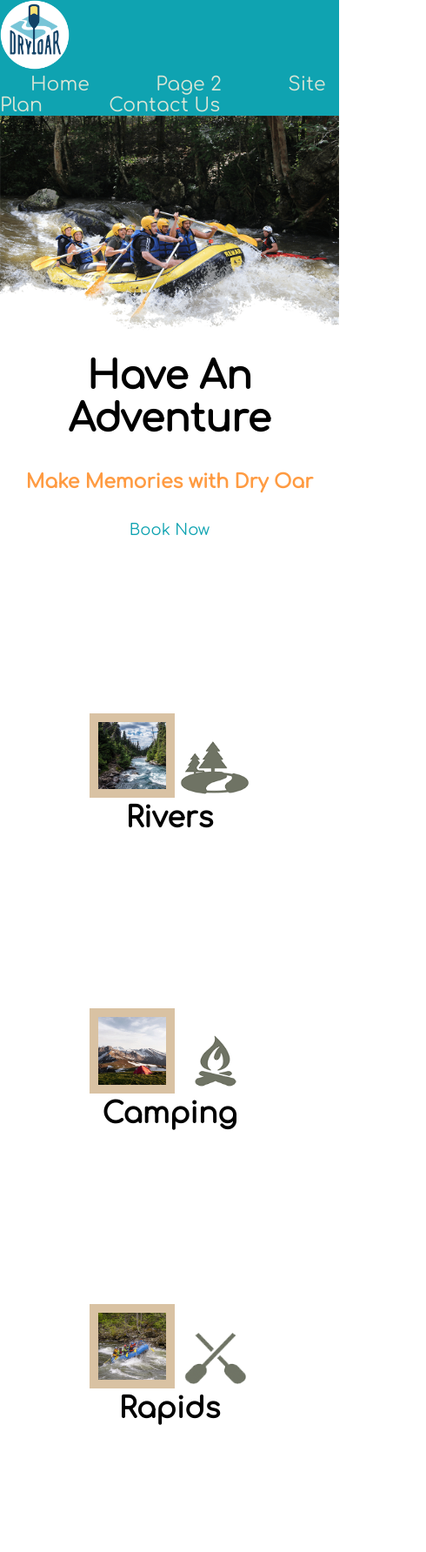
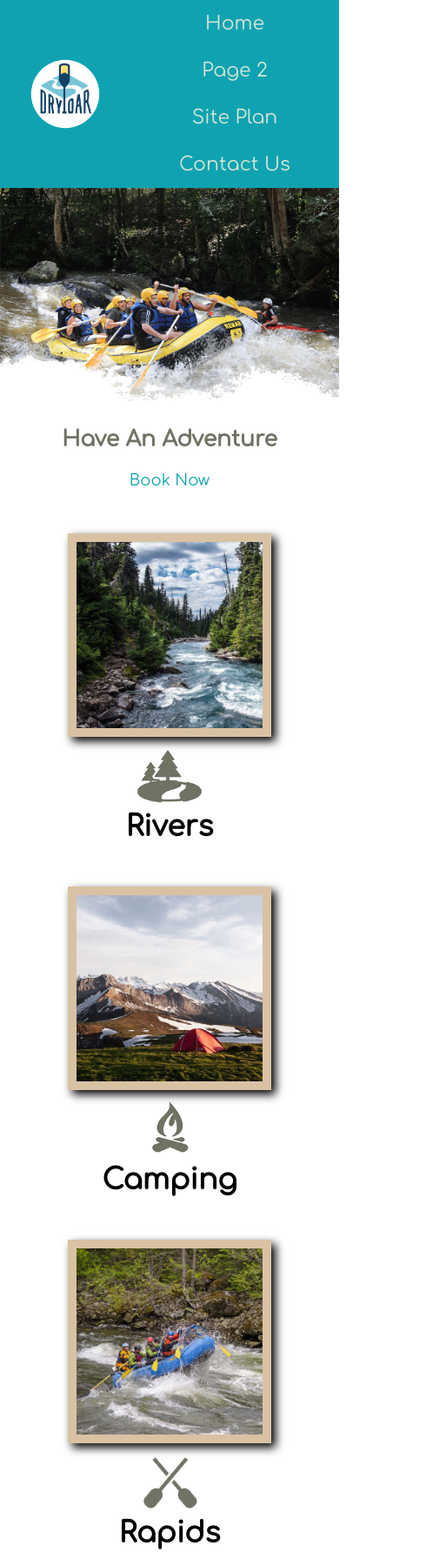
Before and after one commit to wladarius/index.html, a plain HTML site: page wwr/index.html in a window 390 px wide. Shown: the top 1784 px of the page at 87% size, 490 px wide, since content can reach past the window. Drawn offline with Linux system fonts and the light colour scheme.

Commit message:
fitishing_toches

```diff
--- a/wwr/styles/style.css
+++ b/wwr/styles/style.css
@@ -30,12 +30,12 @@ main section {
     text-align: center;
 }
 
-#content * {
-    width: 100%;
-}
+
 
 #background {
     height: 725px;
+    grid-column: 1/ sapn 11;
+    grid-row: 4/ sapn 9;
 
 }
 
@@ -45,6 +45,8 @@ body {
 
 header {
     background-color: #0FA3B1;
+    display: grid;
+    grid-template-columns: 150px auto;
 
 }
 
@@ -70,21 +72,23 @@ nav a:hover {
 
 .book:hover, .join:hover {
     font-family: Comfortaa, Fjalla One, Itim;
-    color: #D9E5D6;
-    background-color: black;
+    color: #000;
+    background-color: #FF9B42;
 }
 
 
 #background {
     background-color: #D9E5D6;
-    margin-top: 200px;
+
 }
 
 .msg {
     line-height: 1.5em;
     background-color: #0FA3B1;
     padding: 35px;
-    margin-top: 200px;
+    grid-column: 6/10;
+    grid-row: 6/7;
+    box-shadow: 5px 5px 10px #000;
 }
 
 footer {
@@ -92,16 +96,21 @@ footer {
     color: #0FA3B1;
     background-color: #D9E5D6;
     margin-top: 200px;
-    padding: 25px 50px
+    padding: 25px 0px;
+    display: flex;
+    justify-content: space-around;
+    align-items: center;
 
 }
 
 .home-title {
-    color: black;
+    color: #D9E5D6;
     font-family:Comfortaa, Fjalla One, Itim;
     font-size: 2em;
     margin-top: 10px;
 }
+
+
 
 h4 {
     color: #FF9B42;
@@ -142,7 +151,9 @@ footer a:hover {
 
 #hero-img{
     max-width: 100%;
-    margin-top: 0;
+    max-height: 100%;
+    width:100%;
+
 
 
 }
@@ -154,12 +165,6 @@ footer p a:hover{
 
 footer p{
     font-size: 1.2em;
-}
-
-img{
-    max-width: 40%;
-    max-height: 40%;
-    margin-top: 100px;
 }
 
 .social{
@@ -186,6 +191,8 @@ h2{
 
 #logo_link{
     padding-top: 5px;
+    justify-self: center;
+    align-self: center;
 }
 
 footer .social img{
@@ -195,17 +202,129 @@ footer .social img{
     max-height: 25%;
 }
 
-.rivers-card .camping-card, .rapids-cards{
+.rivers-card, .camping-card, .rapids-card{
     margin: 200px 0;
+    width: 100%;
 }
 
 .card-img{
     border: 10px solid #d9c2a3;
-    margin-top: 200px;
-    max-width: 25%;
-    max-height: 25%;
+    transition: transform .5s;
+    box-shadow: 5px 5px 10px #000;
 }
 
 main section img{
     box-sizing: border-box;
 }
+
+nav {
+    display: flex;
+    justify-content: space-around;
+}
+
+#hero {
+    display: grid;
+    grid-template-columns: 1fr 3fr 1fr;
+    margin-top: -100px;
+}
+
+#hero-box {
+    grid-column: 1/4;
+    grid-row: 1/3;
+    z-index: -1;
+}
+
+
+
+#hero-msg h4 {
+    color: white;
+}
+
+#hero-msg {
+    grid-column: 2/3;
+    grid-row: 1/2;
+    margin-top: 100px;
+}
+
+.home-grid{
+    display: grid;
+    grid-template-columns: 1fr 1fr 1fr 1fr 1fr 1fr 1fr 1fr 1fr 1fr;
+
+}
+
+.card-img, .mountains {
+    width: 100%;
+    display: block;
+}
+
+.rivers-card {
+    grid-column: 2/4;
+    grid-row: 2/3;
+}
+
+.camping-card {
+    grid-column: 5/7;
+    grid-row: 2/3
+}
+
+.rapids-card {
+    grid-column: 8/10;
+    grid-row: 2/3;
+}
+
+.mountains {
+    grid-column: 2/7;
+    grid-row: 5/8;
+    width: 100%;
+    box-shadow: 5px 5px 10px #000;
+}
+
+.card-img:hover {
+    opacity: .6;
+    transform: scale(1.1);
+}
+
+
+
+
+@media screen and (max-width: 900px) {
+    #hero, .home-grid {
+        display: block;
+        height: auto;
+    }
+    nav, footer {
+        flex-direction: column;
+    }
+    nav a {
+        display: block;
+        padding: 15px;
+    }
+    #hero {
+        margin-top: 0;
+    }
+    #hero-msg {
+        margin-top: 0;
+    }
+    #hero-msg h4 {
+        display: none;
+    }
+    .home-title {
+        font-size: 25px;
+        color: #6f7364;
+    }
+    .rivers-card, .camping-card, .rapids-card {
+        margin: 50px auto;
+        width: 60%;
+    }
+    #background {
+        display: none;
+    }
+    .mountains, .msg {
+        width: 80%;
+        display: block;
+        margin: 0 auto;
+    }
+    footer {
+        margin-top: 25px;
+    }
+}
```
Also changed, not shown: 3 other files.
